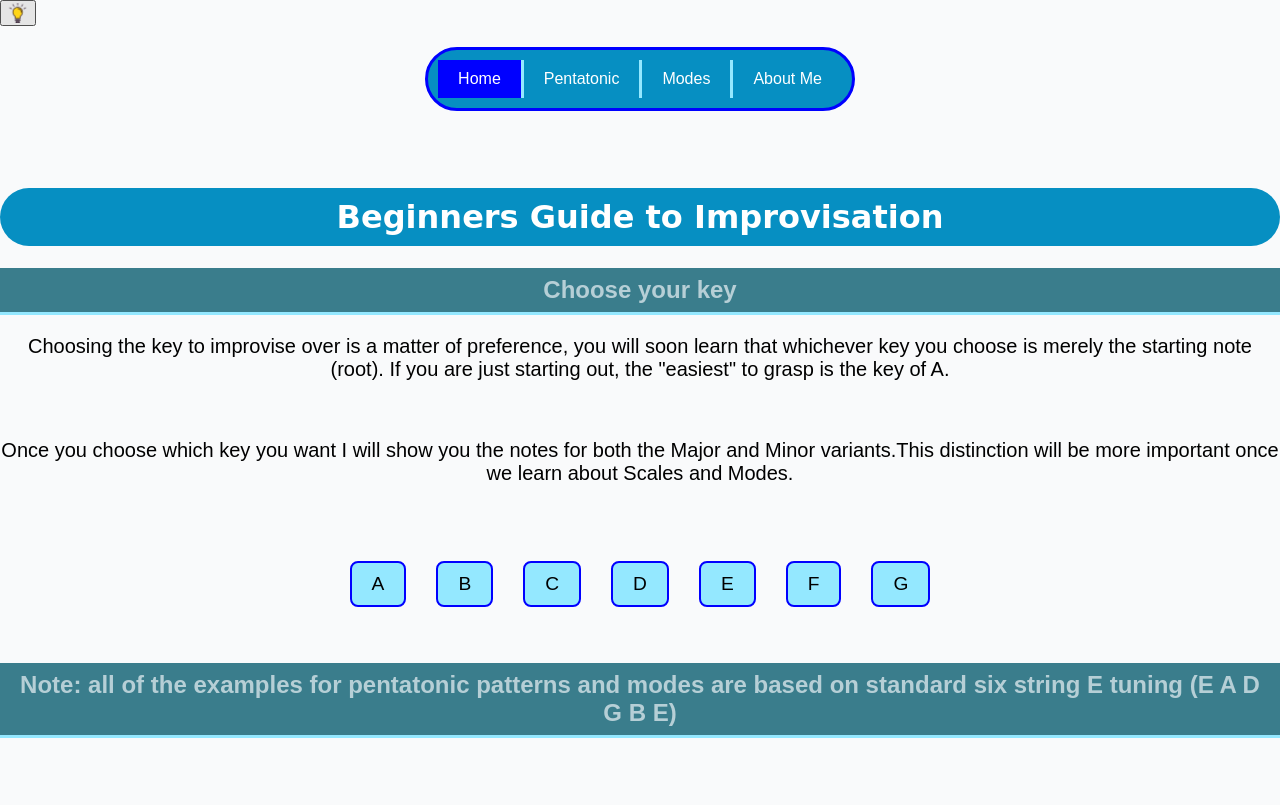
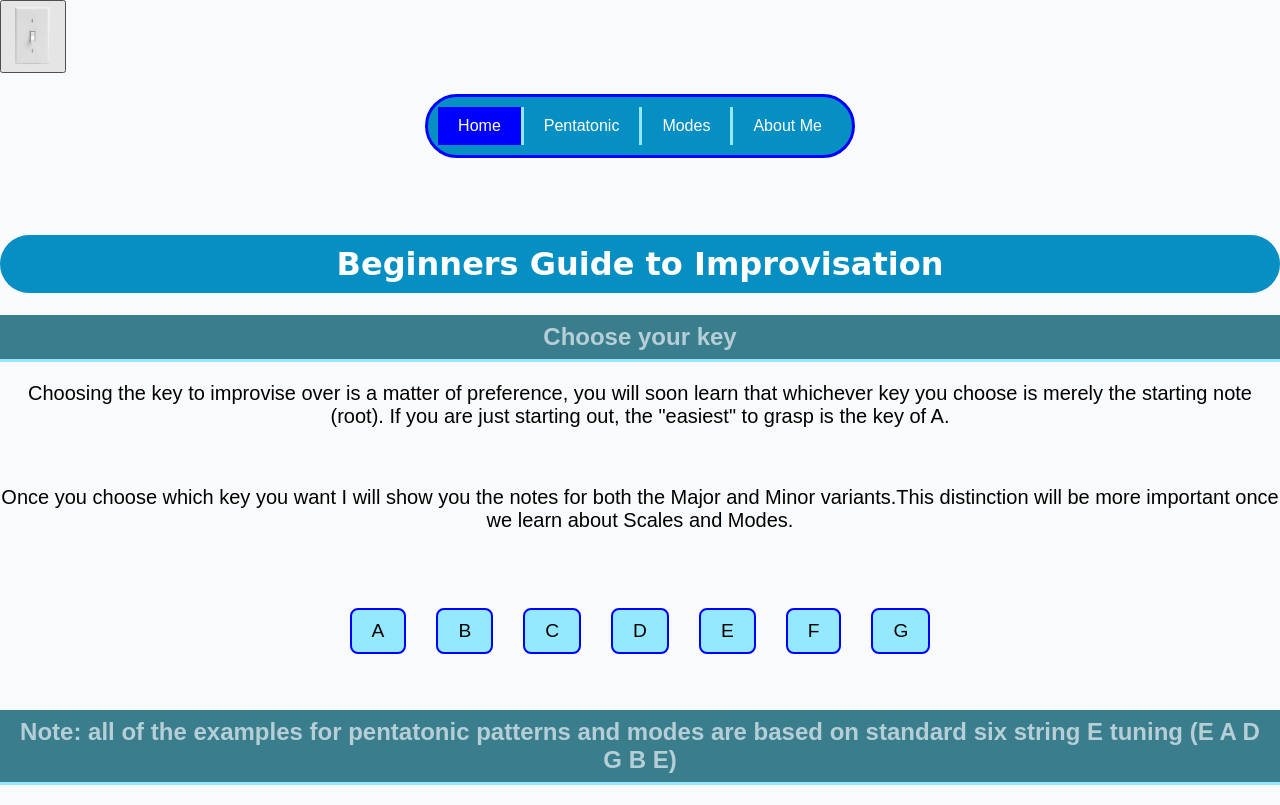
Before and after one commit to gcweaver89-Gguitar/my-website, a plain HTML site: page index.html in a window 1280 px wide. Drawn offline with Linux system fonts and the light colour scheme.

Commit message:
Update index.html

```diff
--- a/index.html
+++ b/index.html
@@ -6,7 +6,7 @@
 	<Title>Beginners Guide to Improvisation</title>
 </head>
 <body>
-<button onclick="toggleTheme()"><img src="lightbulb.png"></button>
+<button onclick="toggleTheme()"><img src="lightswitch.png"></button>
 <script>
 function toggleTheme() {
     document.body.classList.toggle("dark");
```
